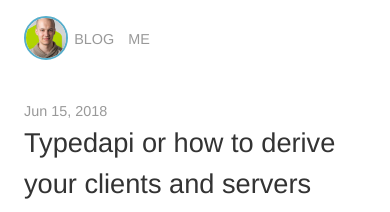
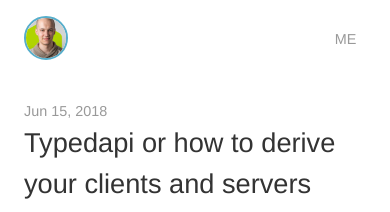
Before and after one commit to pheymann/paulheymann-website, a Jekyll site: the page built from index.md, in a window 390 px wide. Shown: the top 212 px of the page. Built offline with Jekyll 4.4.1, drawn with Linux system fonts in a browser that asks for light colours; nearby versions of some CDN libraries.

Commit message:
made profile img a link
Also made the menu more responsive.

```diff
--- a/_layouts/basic.html
+++ b/_layouts/basic.html
@@ -15,11 +15,13 @@
         <div class="nav-body">
           <div class="row">
             <div class="col left-col">
-              <img src="/assets/img/profile.jpg" alt="profile picture" class="profile-img">
+              <a href="/">
+                <img src="/assets/img/profile.jpg" alt="profile picture" class="profile-img">
+              </a>
             </div>
             <div class="col right-col">
               <ul class="nav-bar nav-bar-left">
-                <li><a href="/">blog</a></li>
+                <li id="blog-nav"><a href="/">blog</a></li>
                 <li><a href="/cv">me</a></li>
               </ul>
 
--- a/assets/css/style.css
+++ b/assets/css/style.css
@@ -492,4 +492,12 @@
     .entry {
         display: none;
     }
+
+    #blog-nav {
+        display: none;
+    }
+
+    .nav-bar {
+        float: right;
+    }
 }
```
